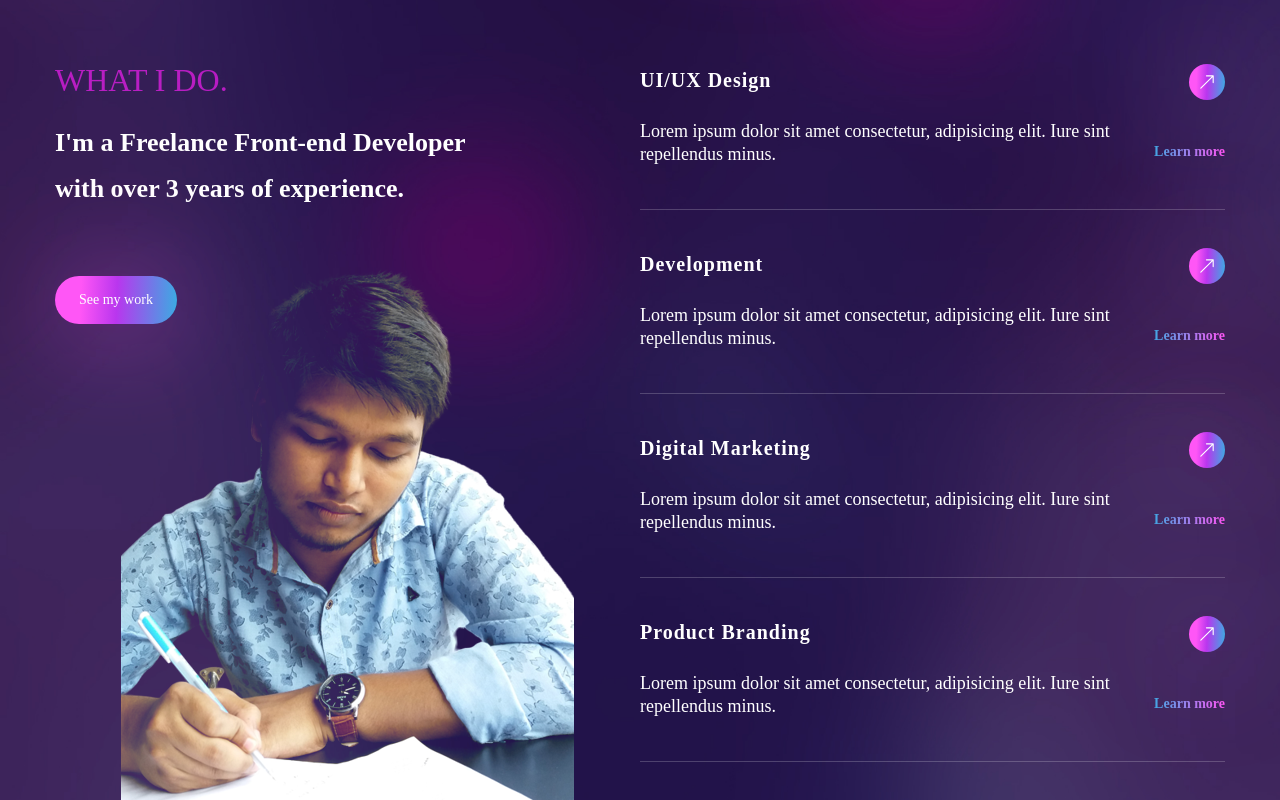
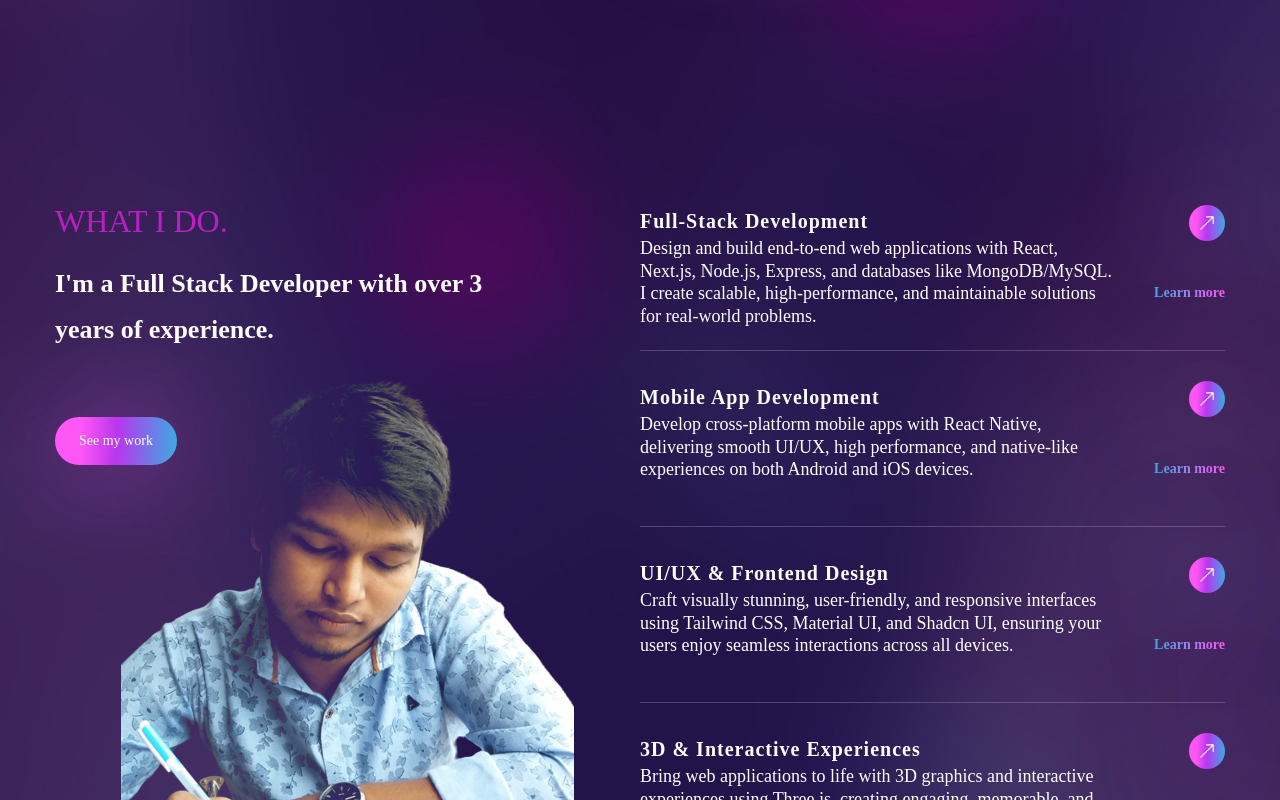
Before and after one commit to Raihanhn/Latest-Portfolio, a React (Create React App) app: page / in a window 1280 px wide. Shown: the part 1480-2280 px from the top of the page. Built offline with nearby package versions, Linux system fonts and the light colour scheme.

Commit message:
services section completed

```diff
--- a/src/components/Services.js
+++ b/src/components/Services.js
@@ -1,62 +1,101 @@
-import React from 'react';
+import React from "react";
 
-import {BsArrowUpRight} from 'react-icons/bs'
-import {motion} from 'framer-motion'
-import {fadeIn} from '../variants'
+import { BsArrowUpRight } from "react-icons/bs";
+import { motion } from "framer-motion";
+import { fadeIn } from "../variants";
+import { Link } from "react-scroll";
 
 const services = [
   {
-    name: "UI/UX Design",
-    description: 'Lorem ipsum dolor sit amet consectetur, adipisicing elit. Iure sint repellendus minus.',
-    link:'Learn more',
+    name: "Full-Stack Development",
+    description:
+      "Design and build end-to-end web applications with React, Next.js, Node.js, Express, and databases like MongoDB/MySQL. I create scalable, high-performance, and maintainable solutions for real-world problems.",
+    link: "Learn more",
   },
   {
-    name: "Development",
-    description: 'Lorem ipsum dolor sit amet consectetur, adipisicing elit. Iure sint repellendus minus.',
-    link:'Learn more',
+    name: "Mobile App Development",
+    description:
+      "Develop cross-platform mobile apps with React Native, delivering smooth UI/UX, high performance, and native-like experiences on both Android and iOS devices.",
+    link: "Learn more",
   },
   {
-    name: "Digital Marketing",
-    description: 'Lorem ipsum dolor sit amet consectetur, adipisicing elit. Iure sint repellendus minus.',
-    link:'Learn more',
+    name: "UI/UX & Frontend Design",
+    description:
+      "Craft visually stunning, user-friendly, and responsive interfaces using Tailwind CSS, Material UI, and Shadcn UI, ensuring your users enjoy seamless interactions across all devices.",
+    link: "Learn more",
   },
   {
-    name: "Product Branding",
-    description: 'Lorem ipsum dolor sit amet consectetur, adipisicing elit. Iure sint repellendus minus.',
-    link:'Learn more',
+    name: "3D & Interactive Experiences",
+    description:
+      "Bring web applications to life with 3D graphics and interactive experiences using Three.js, creating engaging, memorable, and immersive user journeys.",
+    link: "Learn more",
   },
-]
+];
 
 const Services = () => {
   return (
-    <section className='section' id='services' >
-      <div className="container mx-auto">
+    <section className="section" id="services">
+      <div className="container mx-auto lg:mt-[250px] ">
         <div className=" flex flex-col lg:flex-row  ">
-          <motion.div variants={fadeIn('right', 0.3)} initial='hidden' whileInView={'show'} viewport={{once: false, amount: 0.3}} className=" flex-1 lg:bg-services lg:bg-bottom bg-no-repeat mix-blend-lighten mb-12 lg:mb-0 ">
-            <h2 className=' h2 text-accent mb-6 ' >What I Do.</h2>
+          <motion.div
+            variants={fadeIn("right", 0.3)}
+            initial="hidden"
+            whileInView={"show"}
+            viewport={{ once: false, amount: 0.3 }}
+            className=" flex-1  lg:bg-services lg:bg-bottom bg-no-repeat mix-blend-lighten mb-12 lg:mb-0 "
+          >
+            <h2 className=" h2 text-accent mb-6 ">What I Do.</h2>
             <h3 className=" h3 max-w-[455px] mb-16 ">
-              I'm a Freelance Front-end Developer with over 3 years of experience.
+              I'm a Full Stack Developer with over 3 years of experience.
             </h3>
-            <button className='btn btn-sm ' >See my work</button>
+            <Link to="work" smooth={true} spy={true}>
+              <button className="btn btn-sm ">See my work</button>{" "}
+            </Link>
           </motion.div>
-          <motion.div variants={fadeIn('left', 0.5)} initial='hidden' whileInView={'show'} viewport={{once: false, amount: 0.3}} className=" flex-1 ">
-            <div className=""> {services.map((service, index) => {
+          <motion.div
+            variants={fadeIn("left", 0.5)}
+            initial="hidden"
+            whileInView={"show"}
+            viewport={{ once: false, amount: 0.3 }}
+            className=" flex-1 "
+          >
+            <div className="">
+              {" "}
+              {services.map((service, index) => {
+                const { name, description, link } = service;
 
-              const {name, description, link} = service;
-
-              return (
-                <div key={index} className=" border-b border-white/20 h-[146px] mb-[38px] flex  ">
-                  <div  className=" max-w-[476px] ">
-                    <h4 className=' text-[20px] tracking-wider font-primary font-semibold mb-6 ' > {name} </h4>
-                    <p className=' font-secondary leading-tight ' > {description} </p>
+                return (
+                  <div
+                    key={index}
+                    className=" border-b border-white/20 h-[146px] mb-[30px] flex  "
+                  >
+                    <div className=" max-w-[476px] ">
+                      <h4 className=" text-[20px] tracking-wider font-primary font-semibold  ">
+                        {" "}
+                        {name}{" "}
+                      </h4>
+                      <p className=" font-secondary leading-tight ">
+                        {" "}
+                        {description}{" "}
+                      </p>
+                    </div>
+                    <div className=" flex flex-col flex-1 items-end ">
+                      <a
+                        href="#"
+                        className="btn w-9 h-9 mb-[42px] flex justify-center items-center "
+                      >
+                        {" "}
+                        <BsArrowUpRight />{" "}
+                      </a>
+                      <a href="#" className="text-gradient text-sm">
+                        {" "}
+                        {link}{" "}
+                      </a>
+                    </div>
                   </div>
-                  <div className=" flex flex-col flex-1 items-end ">
-                    <a href="#" className='btn w-9 h-9 mb-[42px] flex justify-center items-center ' > <BsArrowUpRight/> </a>
-                    <a href="#" className='text-gradient text-sm' > {link} </a>
-                  </div>
-                </div>
-              )
-            } )} </div>
+                );
+              })}{" "}
+            </div>
           </motion.div>
         </div>
       </div>
```
